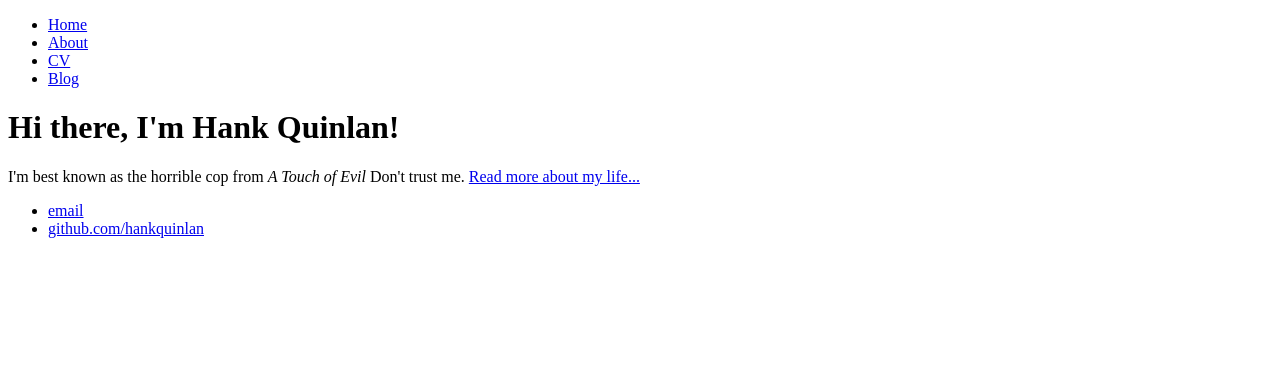
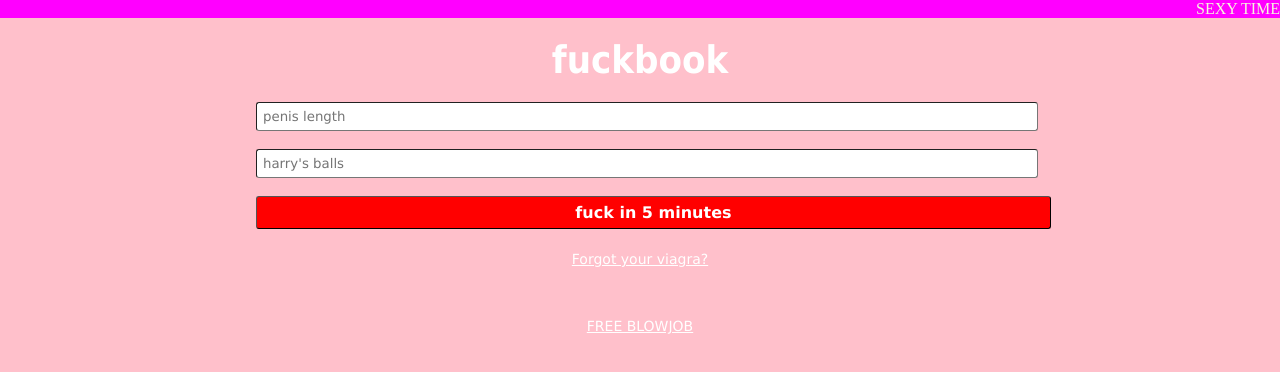
Before and after one commit to fasabooka/fasabooka.github.io, a plain HTML site: page index.html in a window 1280 px wide. Drawn offline with Linux system fonts and the light colour scheme.

Commit message:
Update index.html

```diff
--- a/index.html
+++ b/index.html
@@ -1,28 +1,172 @@
 <!DOCTYPE html>
 <html>
-	<head>
-		<title>Hank Quinlan, Horrible Cop</title>
-	</head>
-	<body>
-		<nav>
-    		<ul>
-        		<li><a href="/">Home</a></li>
-	        	<li><a href="/about">About</a></li>
-        		<li><a href="/cv">CV</a></li>
-        		<li><a href="/blog">Blog</a></li>
-    		</ul>
-		</nav>
-		<div class="container">
-    		<div class="blurb">
-        		<h1>Hi there, I'm Hank Quinlan!</h1>
-				<p>I'm best known as the horrible cop from <em>A Touch of Evil</em> Don't trust me. <a href="/about">Read more about my life...</a></p>
-    		</div><!-- /.blurb -->
-		</div><!-- /.container -->
-		<footer>
-    		<ul>
-        		<li><a href="mailto:hankquinlanhub@gmail.com">email</a></li>
-        		<li><a href="https://github.com/hankquinlan">github.com/hankquinlan</a></li>
-			</ul>
-		</footer>
-	</body>
+<head>
+<style>
+body {
+  background-color: pink;
+  margin: 0;
+}
+
+.container {
+  text-align: center;
+  color: #fff;
+}
+
+.header {
+  text-align: right;
+  background-color: magenta;
+  color: beige;
+}
+
+.title {
+  font-family: tahoma;
+  font-size: 38px;
+  font-weight: 600;
+  /*background-color: grey;*/
+  margin-top: 20px;
+  margin-bottom: 20px;
+}
+
+.login_box {
+  margin-left: auto;
+  margin-right: auto;
+  width: 60%;
+  /*background-color: #333;*/
+}
+
+.input {
+  width: 100%;
+  border-radius: 3px;
+  border-width: 1px;
+  padding: 6px;
+  font-family: verdana;
+}
+
+.button {
+  width: 103.5%;
+  border-radius: 3px;
+  border-width: 1px;
+  border-color: black;
+  padding: 6px;
+  color: white;
+  background-color: red;
+  font-weight: bold;
+  font-size: 16px;
+  margin-bottom: 8px;
+  font-family: verdana;
+  cursor: pointer;
+}
+
+.link {
+  color: #fff;
+  font-family: verdana;
+  font-size: 14px;
+  text-decoration: underline;
+  cursor: pointer;
+}
+
+.output {
+  display: none;
+  border-radius: 3px;
+  border-width: 1px;
+  padding: 6px;
+  font-family: verdana;
+  background-color: #C04644;
+  color: white;
+  font-weight: bold;
+  width: 100%;
+  margin-bottom: 8px;
+  margin-top: 8px;
+}
+
+</style>
+</head>
+<body>
+
+<div class="container" onload="myFunction()">
+
+  <div class="header">
+    <span class="txt">SEXY TIME</span>
+  </div>
+
+  <div class="title">fuckbook</div>
+
+  <div class="login_box">
+    <input type="text" placeholder="penis length" class="username input">
+    <br> <br>
+    <input type="password" placeholder="harry's balls" class="password input">
+    <br> <br>
+    <input type="button" value="fuck in 5 minutes" class="button">
+    <div class="output">
+      <p class="output_text">Login Successful!</p>
+    </div>
+  </div>
+
+  <div>
+    <p class="link" onclick="prompt_email()">Forgot your viagra?</p>
+  </div>
+  <br> <br>
+  <div>
+    <a href="https://www.google.com" class="link">FREE BLOWJOB</a>
+  </div>
+
+
+</div>
+
+
+<script>
+var attempts = 0;
+
+/*onload = function updateTime() {
+  var today = new Date();
+  var h = today.getHours() - 12;
+  var m = today.getMinutes();
+  var s = today.getSeconds();
+  m = fixTime(m);
+  s = fixTime(s);
+  var text = h + ":" + m + ":" + s + " pm";
+  $(".txt").html(text);
+  setTimeout(updateTime, 500);
+}*/
+
+function fixTime(i) {
+  if (i < 10) {
+    i = "0" + i
+  } // add zero in front of numbers < 10
+  return i;
+}
+$(document).ready(function() {
+  $('.button').click(function(e) {
+    document.getElementsByClassName("output")[0].style.display = "block";
+    var attempted_username = $(".username").val();
+    var attempted_password = $(".password").val();
+
+    if (attempted_username == "user" && attempted_password == "pass") {
+      window.location = "https://www.facebook.com";
+    } else {
+      if (attempts == 3) {
+        $(".output").html("youve been sauced");
+      } else {
+        $(".output").html("can't find men 4 u");
+        attempts++;
+      }
+    }
+
+  });
+});
+
+function prompt_email() {
+  var txt = "Incorrect email.";
+  var email = prompt("Please enter your email:");
+  if (email == "user@js.com") {
+    txt = "Your password is 'pass'.";
+    attempts = 0;
+  }
+  document.getElementsByClassName("output")[0].style.display = "block";
+  document.getElementsByClassName("output")[0].innerHTML = txt;
+}
+
+</script>
+
+</body>
 </html>
```
